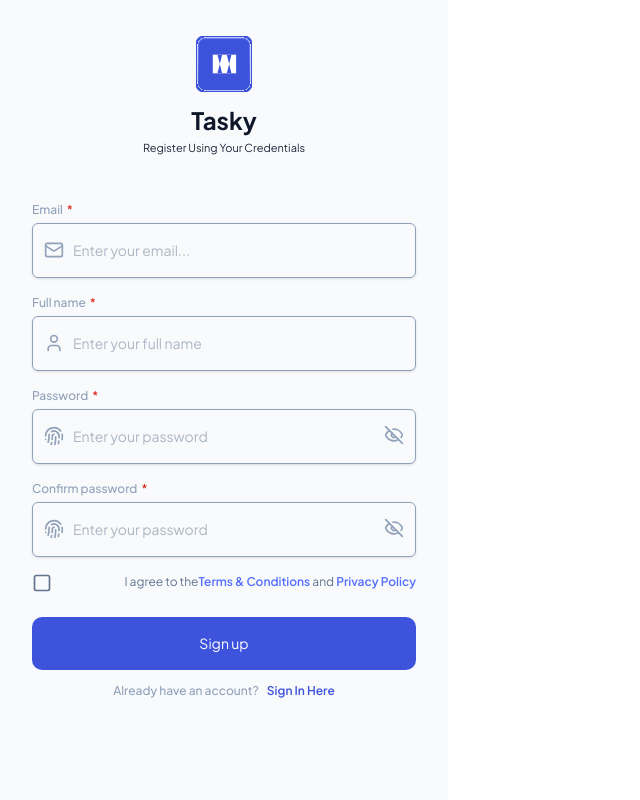
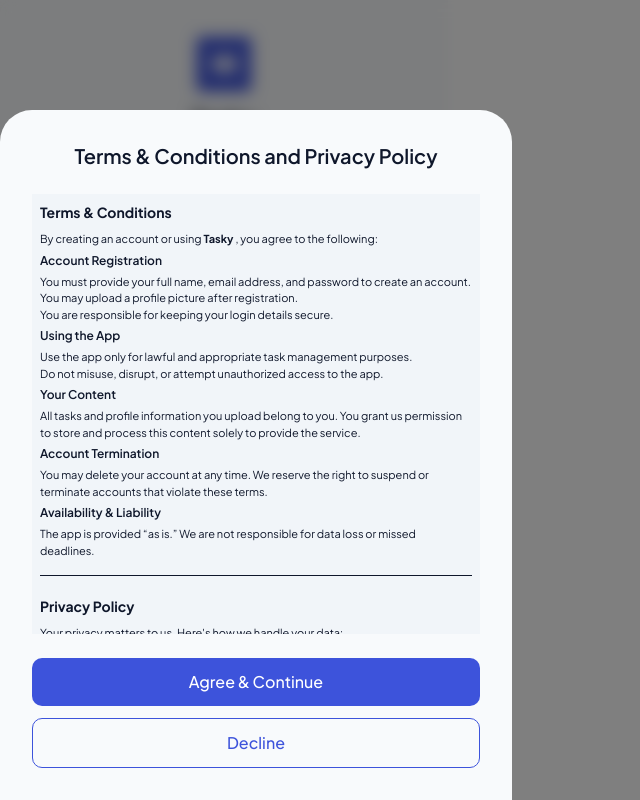
Before and after one commit to dude243485/Tasky, a React (Vite) app: page /signup in a window 1280 px wide. Both pictures are taken after a click on the element "Terms & Conditions". Shown: the whole page, without its empty margins (0-640 px from the left). Built offline with nearby package versions, Linux system fonts and the light colour scheme.

Commit message:
I completed the sign up page and the terms and conditions modal

```diff
--- a/index.html
+++ b/index.html
@@ -2,7 +2,7 @@
 <html lang="en">
   <head>
     <meta charset="UTF-8" />
-    <link rel="icon" type="image/svg+xml" href="/vite.svg" />
+    <link rel="icon" type="image/svg+xml" href="/icons/Logo.svg" />
     <link rel="preconnect" href="https://fonts.googleapis.com">
     <link rel="preconnect" href="https://fonts.gstatic.com" crossorigin>
     <link href="https://fonts.googleapis.com/css2?family=Plus+Jakarta+Sans:ital,wght@0,200..800;1,200..800&display=swap" rel="stylesheet">
--- a/src/components/SignInForm.tsx
+++ b/src/components/SignInForm.tsx
@@ -64,10 +64,10 @@ const SignInForm: React.FC = () => {
         //password validation
         if (!formData.password) {
             newErrors.password = "Password is required";
-        } else if (formData.password.length < 7) {
-            newErrors.password = "Password must be at least 7 characters";
-        } else if (! /(?=.*[A-Za-z])/.test(formData.password)) {
-            newErrors.email = "Please enter a valid email address";
+        } else if (formData.password.length < 8) {
+            newErrors.password = "Password must be at least 8 characters";
+        } else if (! /^(?=.*[a-z])(?=.*[A-Z])(?=.*\d)(?=.*[@$!%*?&]).+$/.test(formData.password)) {
+            newErrors.email = "must contain a number, uppercase and a special character";
         }
 
         return newErrors;
@@ -90,8 +90,8 @@ const SignInForm: React.FC = () => {
             alert("Form was submitted");
             setFormData({email : "", password: ""});
         } catch (error) {
-            console.error("Login error : ", error);
-            setErrors({ submit : "Login failed. please try again"});
+            console.error("Sign in error : ", error);
+            setErrors({ submit : "Sign in failed. please try again"});
             setIsSubmitting(false);
         } finally {
             setIsSubmitting(false);
--- a/src/components/SignUpForm.tsx
+++ b/src/components/SignUpForm.tsx
@@ -3,6 +3,8 @@ import {  type FormErrors, type SignUpFormData } from "../types/forms";
 import { useState, type ChangeEvent, type FormEvent } from "react";
 import { FingerprintPattern, Mail, User, TriangleAlert, SquareCheckBig, Square } from "lucide-react";
 import PasswordInputField from "./PasswordInputField";
+import TermsModal from "../modals/TermsModal";
+import TermsModalData from "../modals/TermsModalData";
 
 
 const SignUpForm : React.FC = () => {
@@ -30,11 +32,73 @@ const SignUpForm : React.FC = () => {
     const handleConfirmPassword = (e: ChangeEvent<HTMLInputElement>) => {
         setConfirmPassword(e.target.value);
     }
-    const handleSubmit =  (e : FormEvent<HTMLFormElement>) => {
-        e.preventDefault()
-        //...
+
+    const validateForm = () : FormErrors => {
+        const newErrors : FormErrors = {}
+        const nameRegex = /^[a-zA-ZàáâäãåąčćęèéêëėįìíîïłńòóôöõøùúûüųūÿýżźñçčšžÀÁÂÄÃÅĄĆČĖĘÈÉÊËÌÍÎÏĮŁŃÒÓÔÖÕØÙÚÛÜŲŪŸÝŻŹÑßÇŒÆČŠŽ∂ð ,.'-]+$/u;
+
+        //email validation
+        if (!formData.email.trim()) {
+            newErrors.email = "Email is required" ;
+        } else if (!/^[^\s@]+@[^\s@]+\.[^\s@]+$/.test(formData.email)) {
+            newErrors.email = "Please enter a valid email address";
+        }
+
+        //full name validation
+        if (!formData.fullName.trim()){
+            newErrors.fullName = "Name is required";
+        }else if (formData.fullName.trim().split(/\s+/).length < 2){
+            newErrors.fullName = "Please enter both your first and last name.";
+        }else if (!nameRegex.test(formData.fullName)) {
+            newErrors.fullName = "Name contains invalid characters";
+        }
+
+        //password validation
+        if (!formData.password.trim()){
+            newErrors.password = "Password is required";
+        } else if (formData.password.trim()  && !confirmPassword.trim()){
+            newErrors.password = "Please confirm password below";
+        } else if (formData.password.trim() !== confirmPassword.trim()){
+            newErrors.password = "Passwords must match"
+        }else if (formData.password.length < 8) {
+            newErrors.password = "Password must be at least 8 characters";
+        } else if (! /^(?=.*[a-z])(?=.*[A-Z])(?=.*\d)(?=.*[@$!%*?&]).+$/.test(formData.password)) {
+            newErrors.email = "must contain a number, uppercase and a special character";
+        }
+
+
+        return newErrors;
     }
 
+    const handleSubmit =  (e : FormEvent<HTMLFormElement>) => {
+        e.preventDefault();
+
+        const validationErrors = validateForm();
+        if (Object.keys(validationErrors).length > 0) {
+            setErrors(validationErrors);
+            return;
+        }
+
+        setErrors({});
+        setIsSubmitting(true);
+
+        try {
+            alert("Form was submitted");
+            setFormData({
+                email : "",
+                password : "",
+                fullName : ""
+            });
+            setConfirmPassword("");
+        } catch (error) {
+            console.error("Sign up error : ", error);
+            setErrors({submit : "Sign up failed. please try again"});
+            setIsSubmitting(false);
+
+        }finally {
+            setIsSubmitting(false);
+        }
+    }
 
 
     const handleChange = (e : ChangeEvent<HTMLInputElement>) => {
@@ -58,6 +122,15 @@ const SignUpForm : React.FC = () => {
         return Object.values(errors).some(error => !!error)
     }
 
+    const handleAcceptTerms = (choice : "accept" | "decline") => {
+        if (choice == "accept") {
+            setTermsOpen(false);
+            setAcceptTerms(true);
+        } else if (choice == "decline") {
+            setTermsOpen(false);
+            setAcceptTerms(false);
+        }
+    }
 
     return(
         <div className = "max-w-md mx-auto mt-2 bg-slate-50 dark:bg-slate-950 text-slate-500 dark:text-slate-400">
@@ -87,7 +160,7 @@ const SignUpForm : React.FC = () => {
                 placeholder="Enter your full name"
                 value = { formData.fullName }
                 onChange = { handleChange }
-                error = { errors.email }
+                error = { errors.fullName }
                 required = { true }
                 autoComplete= "name"
                 disabled = { isSubmitting }
@@ -142,6 +215,17 @@ const SignUpForm : React.FC = () => {
                     </p>
                 </div>
 
+                {/*Terms and Conditions Modal*/}
+                <TermsModal
+                isOpen = { termsOpen }
+                onClose = { handleAcceptTerms}
+                title = "Terms & Conditions and Privacy Policy"
+                >
+                    <div className="overflow-y-scroll max-h-[55vh] text-[11px] bg-slate-100 p-2 dark:bg-slate-800">
+                        <TermsModalData />
+                    </div>
+                </TermsModal>
+
                 {errors.submit && (
                     <div
                     role = "alert"
--- /dev/null
+++ b/src/modals/TermsModal.tsx
@@ -0,0 +1,72 @@
+import { useEffect } from "react";
+import { createPortal } from "react-dom";
+
+
+interface TermsModalProps {
+    isOpen : boolean;
+    onClose : (choice : "accept" | "decline") => void;
+    title? : string;
+    children : React.ReactNode
+}
+
+const TermsModal : React.FC<TermsModalProps> = ({
+    isOpen, onClose, title, children
+}) => {
+
+    //prevent scrolling when modal is open
+    useEffect(() => {
+        if (isOpen) {
+            document.body.style.overflow = "hidden";
+        } else {
+            document.body.style.overflow = "unset";
+        }
+
+        return () => { document.body.style.overflow = "unset"}
+    }, [isOpen])
+
+    if (!isOpen) return null;
+
+    return createPortal(
+        <div className = "fixed inset-0 z-50 flex flex-col justify-end ">
+            <div
+            className = "fixed inset-0 bg-black/50 backdrop-blur-sm transition-opacity"
+            onClick = { () => { onClose("decline")} }
+             />
+
+            {/*container */}
+            <div
+            className=" relative p-8 w-full max-w-lg overflow-hidden rounded-t-4xl bg-slate-50 transition-all dark:bg-slate-900 text-slate-900 dark:text-slate-50">
+                <div>
+                    <h3 className = "text-xl font-semibold text-center px-6 mb-6">
+                        { title || "Modal Title"}
+                    </h3>
+                </div>
+                <div>
+                    { children }
+                </div>
+                <div className="flex flex-col gap-3 mt-6 font-medium">
+                    <button
+                    onClick={ () => {onClose("accept")} }
+                    className = {`rounded-[10px] text-white bg-brand-primary-600 w-full py-3 duration-200 transition-all hover:bg-brand-primary-500
+                    hover:shadow-lg hover:shadow-brand-primary-500/30 active:scale-95 active:shadow-inner active:bg-brand-primary-700 focus-visible:outline-none focus-visible:ring-2
+                    focus-visible:ring-brand-primary-400 focus-visible:ring-offset-2 dark:focus-visible:ring-offset-slate-900 cursor-pointer`}
+                    >
+                        Agree & Continue
+                    </button>
+                    <button
+                    onClick = { () => { onClose("decline")}}
+                    className = {`rounded-[10px] text-brand-primary-600 dark:text-slate-50  border border-brand-primary-600  w-full py-3 duration-200 transition-all
+                    hover:shadow-lg hover:shadow-brand-primary-500/30 active:scale-95 active:shadow-inner active:bg-brand-primary-700 active:text-slate-50 focus-visible:outline-none focus-visible:ring-2
+                    focus-visible:ring-brand-primary-400 focus-visible:ring-offset-2 dark:focus-visible:ring-offset-slate-900 cursor-pointer`}
+                    >
+                        Decline
+                    </button>
+
+                </div>
+            </div>
+
+        </div>, document.body
+    );
+}
+
+export default TermsModal;
--- /dev/null
+++ b/src/modals/TermsModalData.tsx
@@ -0,0 +1,91 @@
+
+const TermsModalData = () => {
+    return (
+        <div>
+
+  <h2 className="text-[14px] font-bold mb-2">Terms & Conditions</h2>
+  <p>
+    By creating an account or using <strong className = "font-bold">Tasky </strong>,
+    you agree to the following:
+  </p>
+
+  <h4 className="text-[12px] my-1 font-semibold">Account Registration</h4>
+  <ul>
+    <li>You must provide your full name, email address, and password to create an account.</li>
+    <li>You may upload a profile picture after registration.</li>
+    <li>You are responsible for keeping your login details secure.</li>
+  </ul>
+
+  <h4 className="text-[12px] my-1 font-semibold">Using the App</h4>
+  <ul>
+    <li>Use the app only for lawful and appropriate task management purposes.</li>
+    <li>Do not misuse, disrupt, or attempt unauthorized access to the app.</li>
+  </ul>
+
+  <h4 className="text-[12px] my-1 font-semibold">Your Content</h4>
+  <p>
+    All tasks and profile information you upload belong to you.
+    You grant us permission to store and process this content solely to provide the service.
+  </p>
+
+  <h4 className="text-[12px] my-1 font-semibold">Account Termination</h4>
+  <p>
+    You may delete your account at any time.
+    We reserve the right to suspend or terminate accounts that violate these terms.
+  </p>
+
+  <h4 className="text-[12px] my-1 font-semibold">Availability & Liability</h4>
+  <p>
+    The app is provided “as is.”
+    We are not responsible for data loss or missed deadlines.
+  </p>
+
+  <hr  className="mt-4"/>
+
+  <h2 className = "text-[14px] font-bold mb-2 mt-5">Privacy Policy</h2>
+  <p>Your privacy matters to us. Here's how we handle your data:</p>
+
+  <h4 className="text-[12px] my-1 font-semibold">Information We Collect</h4>
+  <ul>
+    <li>Full name</li>
+    <li>Email address</li>
+    <li>Password (stored securely)</li>
+    <li>Profile picture (optional)</li>
+  </ul>
+
+  <h4 className="text-[12px] my-1 font-semibold">How We Use Your Data</h4>
+  <ul>
+    <li>To create and manage your account</li>
+    <li>To authenticate and secure access</li>
+    <li>To personalize your profile</li>
+  </ul>
+
+  <p><strong className="font-semibold">We do not sell your data.</strong></p>
+
+  <h4 className="text-[12px] my-1 font-semibold">Data Security</h4>
+  <p>
+    Passwords are encrypted.
+    Reasonable security measures are used to protect your information.
+  </p>
+
+  <h4 className="text-[12px] my-1 font-semibold">Data Retention</h4>
+  <p>
+    Your data is kept while your account is active.
+    Deleting your account removes your personal data within a reasonable timeframe.
+  </p>
+
+  <h4 className="text-[12px] my-1 font-semibold">Your Rights</h4>
+  <p>
+    You can view, update, or delete your data at any time.
+  </p>
+
+  <p>
+    By clicking <strong>“Agree & Continue”</strong>, you accept our Terms & Conditions
+    and Privacy Policy.
+  </p>
+
+</div>
+    );
+}
+
+export default TermsModalData;
```
Also changed, not shown: src/tempData/Terms.ts (added).
